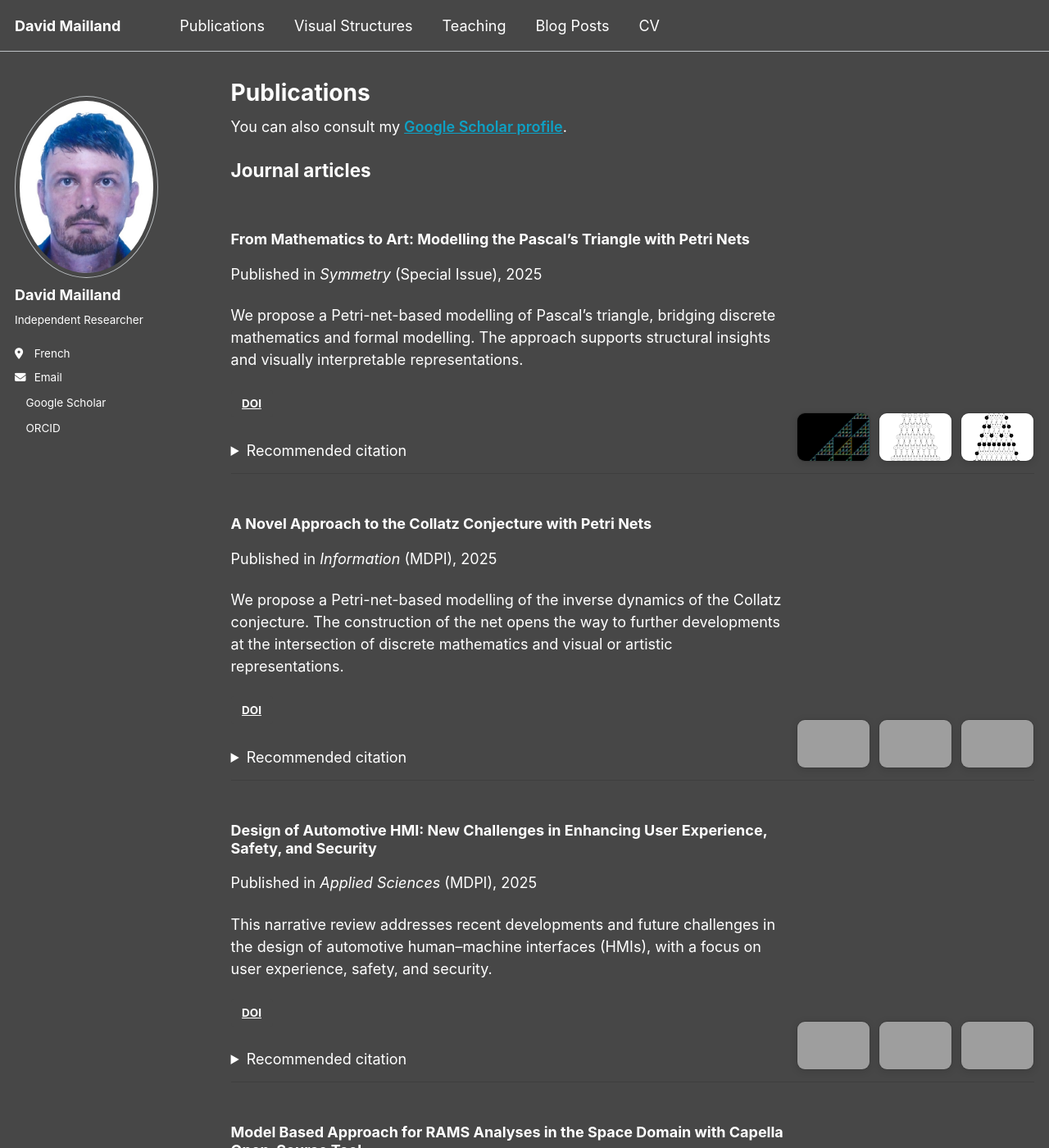
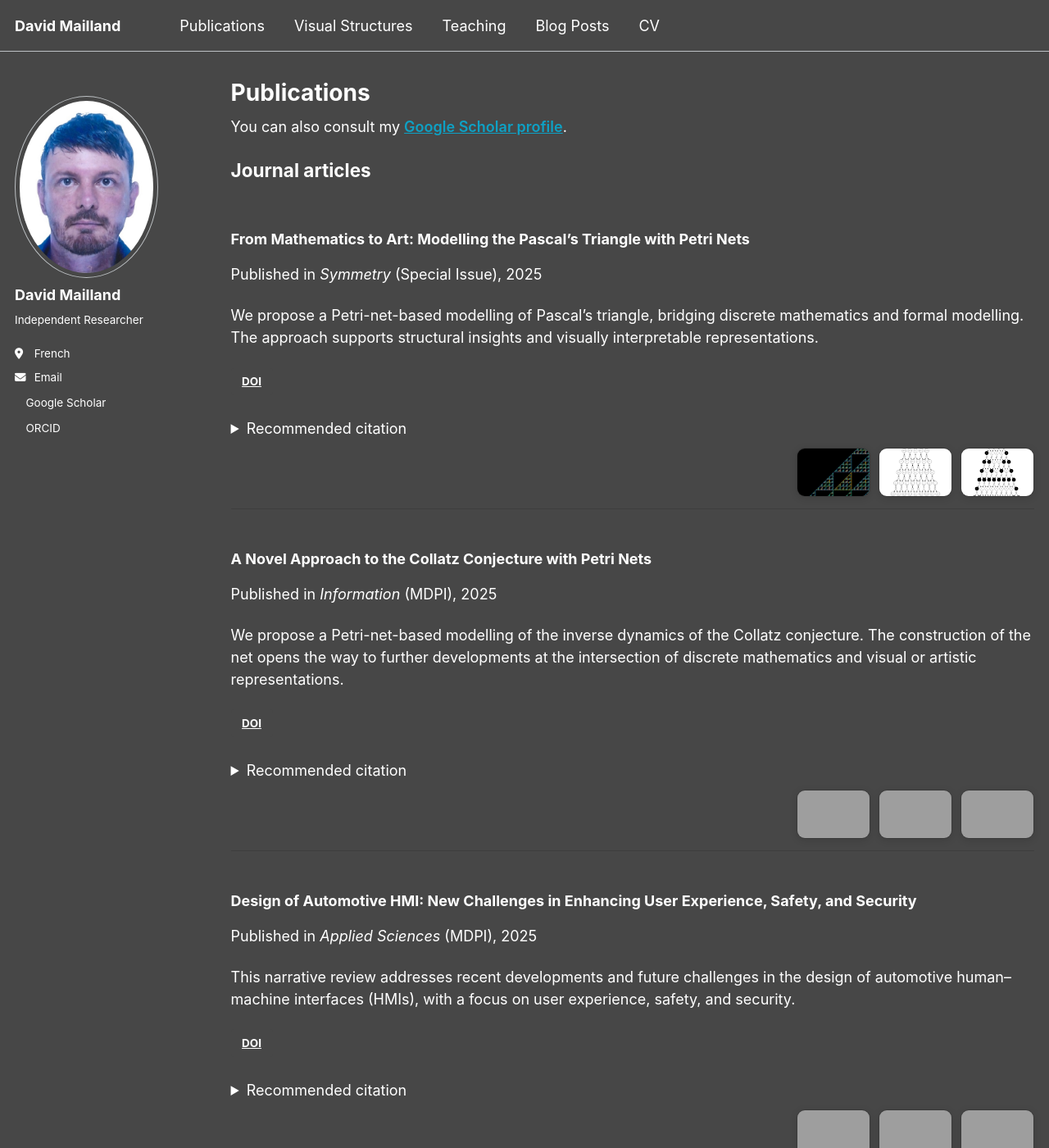
Before and after one commit to davidmailland/davidmailland.github.io, a Jekyll site: the page built from _publications/index.html, in a window 1280 px wide and 1400 px high. Shown: the whole window at 82% size. Built offline with Jekyll 4.4.1, drawn with Linux system fonts in a browser that asks for light colours; some web fonts are replaced; a script bundle is joined from its source files by our own code; library files that are not in the unit come from our copies; a style sheet for code colours, icons or effects is not loaded; grey boxes are pictures that could not be loaded.

Commit message:
Update index.html

```diff
--- a/_publications/index.html
+++ b/_publications/index.html
@@ -14,21 +14,21 @@ author_profile: true
 
 /* --- Publication card --- */
 .pub-card{
+  position: relative;
+  padding: 14px 0;
   border-bottom: 1px solid rgba(0,0,0,.12);
-  padding: 14px 0;
-  display: flex;
-  gap: 14px;
-  align-items: flex-start;
 }
 
-.pub-meta{ flex: 1; min-width: 0; } /* min-width évite des bugs de flex wrap */
+.pub-meta{ padding-right: 0; } /* IMPORTANT: plus de trou permanent */
 
+/* Thumbs: float right => le texte peut occuper toute la largeur,
+   sauf là où les thumbs existent réellement */
 .pub-thumbs{
-  position: static;       /* plus d’absolu */
+  float: right;
   display: flex;
   gap: 10px;
-  align-self: flex-end;   /* colle les thumbs en bas du bloc */
-  margin-left: auto;      /* pousse à droite */
+  margin: 10px 0 0 12px; /* espace entre texte et thumbs */
+  max-width: 320px;      /* largeur max de la zone thumbs */
 }
 
 .pub-thumbs a{ display:block; line-height:0; }
@@ -41,10 +41,19 @@ author_profile: true
   box-shadow: 0 2px 10px rgba(0,0,0,.12);
 }
 
-/* Responsive: thumbs passent sous le texte */
+/* Clear float en fin de carte */
+.pub-card::after{
+  content:"";
+  display:block;
+  clear: both;
+}
+
+/* Responsive: thumbs sous le texte */
 @media (max-width: 820px){
-  .pub-card{ flex-direction: column; }
-  .pub-thumbs{ align-self: flex-start; margin-top: 10px; }
+  .pub-thumbs{
+    float: none;
+    margin: 10px 0 0 0;
+  }
 }
 
 
```
